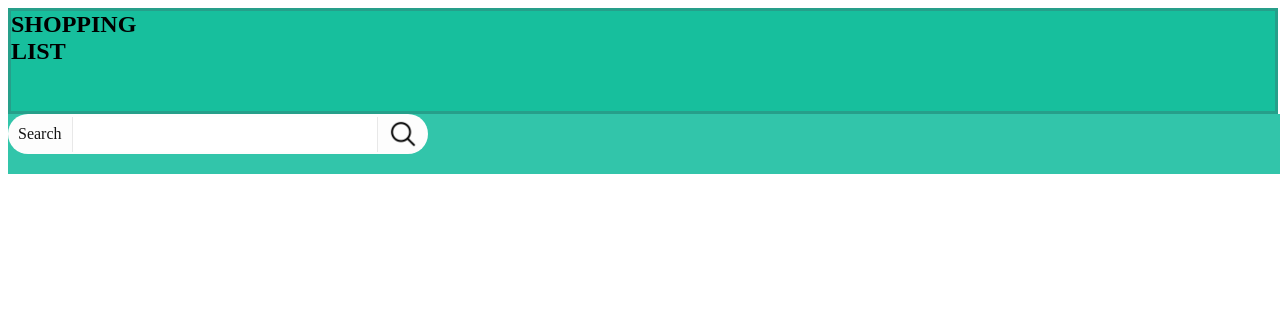
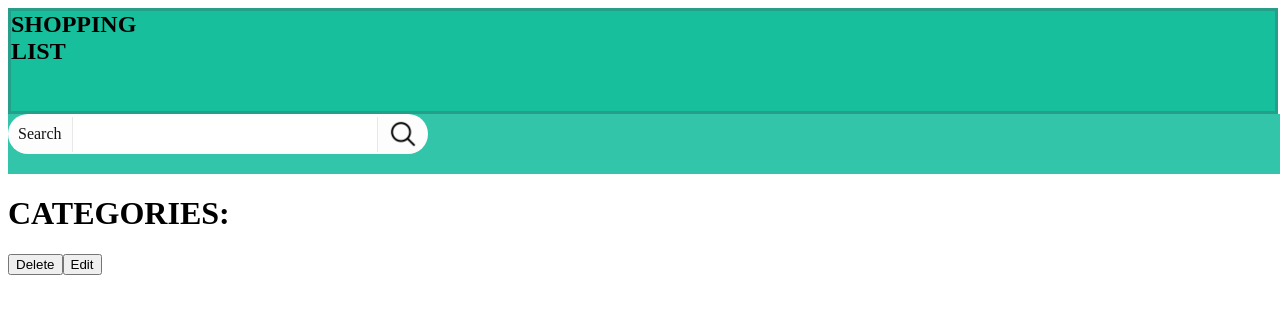
Before and after one commit to khethiwengema04-gif/ShoppingList, a React (Vite) app: page /home in a window 1280 px wide. Shown: the top 314 px of the page. Built offline with nearby package versions, Linux system fonts and the light colour scheme.

Commit message:
creating the categories on my home page

```diff
--- a/src/Components/Pages/Home/Home.tsx
+++ b/src/Components/Pages/Home/Home.tsx
@@ -2,12 +2,35 @@ import React from 'react'
 import Navbar from '../../Navbar/Navbar'
 import styles from './Home.module.css'
 import { Search } from '../Search/Search'
+// import type { CategoryList } from '../Home/
 
-export const Home = () => {
+
+interface CategoryListProps {
+
+    onDelete: (id: number) => void
+    onEdit: (id: number) => void
+}
+
+
+
+export const Home: React.FC<CategoryListProps> = ({ }) => {
     return (
         <div>
             <Navbar />
             <Search />
+            <div>
+                <h1 className={styles.tittle}>CATEGORIES:</h1>
+
+
+                <button className={styles.button} onClick={() => { }}>
+                    Delete
+                </button>
+
+                <button className={styles.button} onClick={() => { }} >
+                    Edit
+                </button>
+            </div>
         </div>
     )
+
 }
--- a/src/Components/Pages/Profile/Profile.tsx
+++ b/src/Components/Pages/Profile/Profile.tsx
@@ -2,7 +2,30 @@ import React from 'react'
 import styles from './Profile.module.css'
 import profile from '../../../Assets/profile.png'
 import { useNavigate } from 'react-router-dom'
+// import { useState } from 'react'
 
+
+// type ProfileProps = {
+//     onEdit: (Profile: Profile) => void
+//     editProfile?: Profile | null
+// }
+
+// export const Profile: React.FC<ProfileProps> = ({ onEdit, editProfile }) => {
+
+//     const [email, setemail] = useState(editProfile?.email ?? '')
+//     const [fullnames, setfullnames] = useState(editProfile?.fullnames ?? '')
+//     const [lastname, setlastname] = useState(editProfile?.lastname ?? '')
+//     const [cellphone, setcellphone] = useState(editProfile?.cellphone ?? '')
+
+//     const handleSubmit = () => {
+//         if (editProfile) {
+//             onEdit({ ...email, fullnames, lastname, cellphone })
+//         }
+
+// const navigate = useNavigate()
+// const handleEditProfile = () => {
+//     navigate('/')
+// }
 
 const Profile = () => {
 
@@ -10,13 +33,15 @@ const Profile = () => {
     const handleBackToHomeClick = () => {
         navigate('/')
     }
+
+
     return (
         <div className={styles.container}>
             <div className={styles.loginForm}>
                 <h1 className={styles.tittle}>MY PROFILE</h1>
                 <img src={profile} alt='profile' className={styles.profileImg} />
 
-                <div className={styles.email}>
+                <div className={styles.email}>09
                     <label>Khethy@gmail.com</label>
                 </div>
 
@@ -31,9 +56,15 @@ const Profile = () => {
 
 
             </div>
+
+            {/* <div>
+                <button onClick={handleEditProfile}>EditProfile</button>
+            </div> */}
+
             <div>
                 <button onClick={handleBackToHomeClick}>Back To Home</button>
             </div>
+
 
 
         </div>
```
